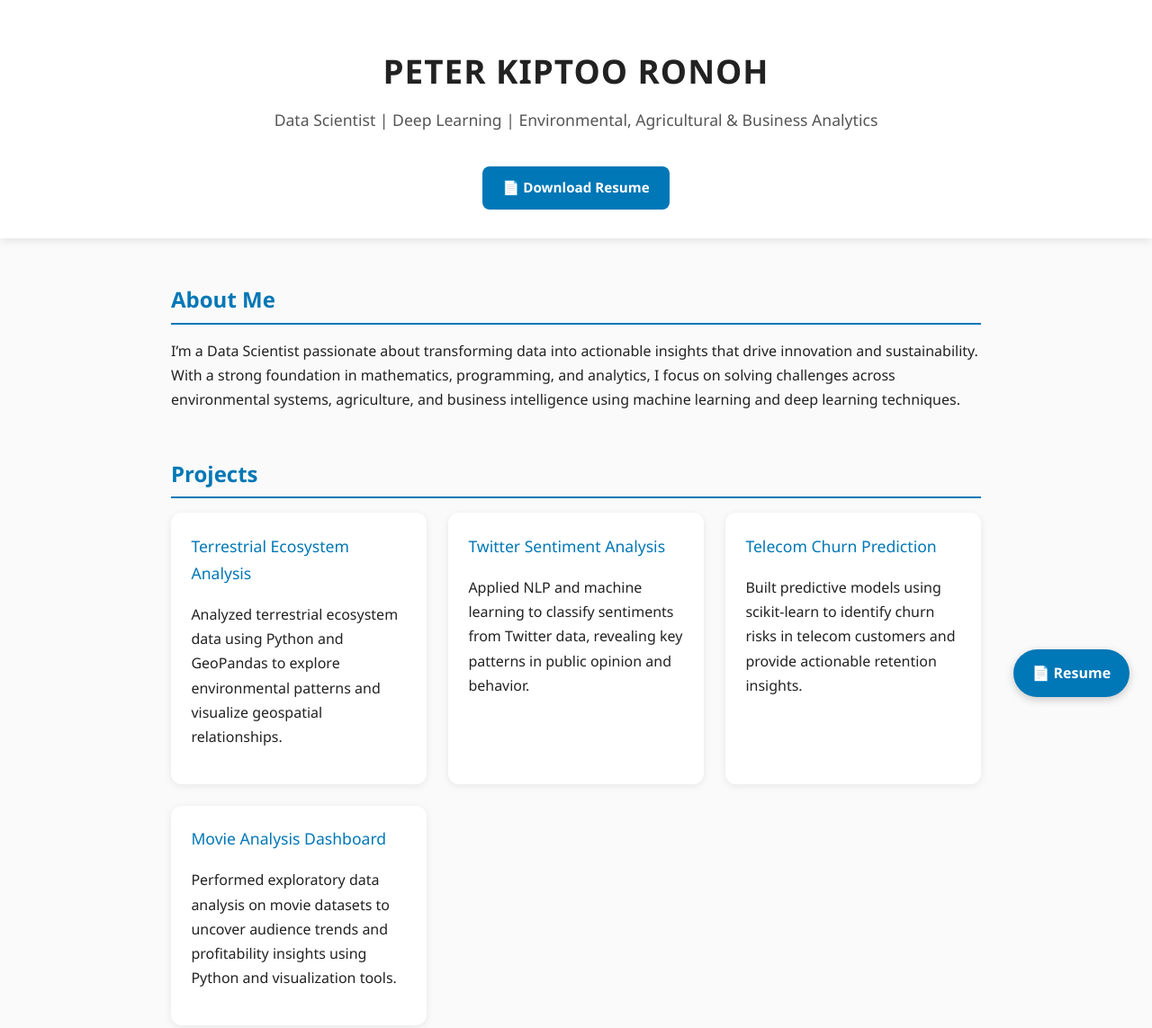
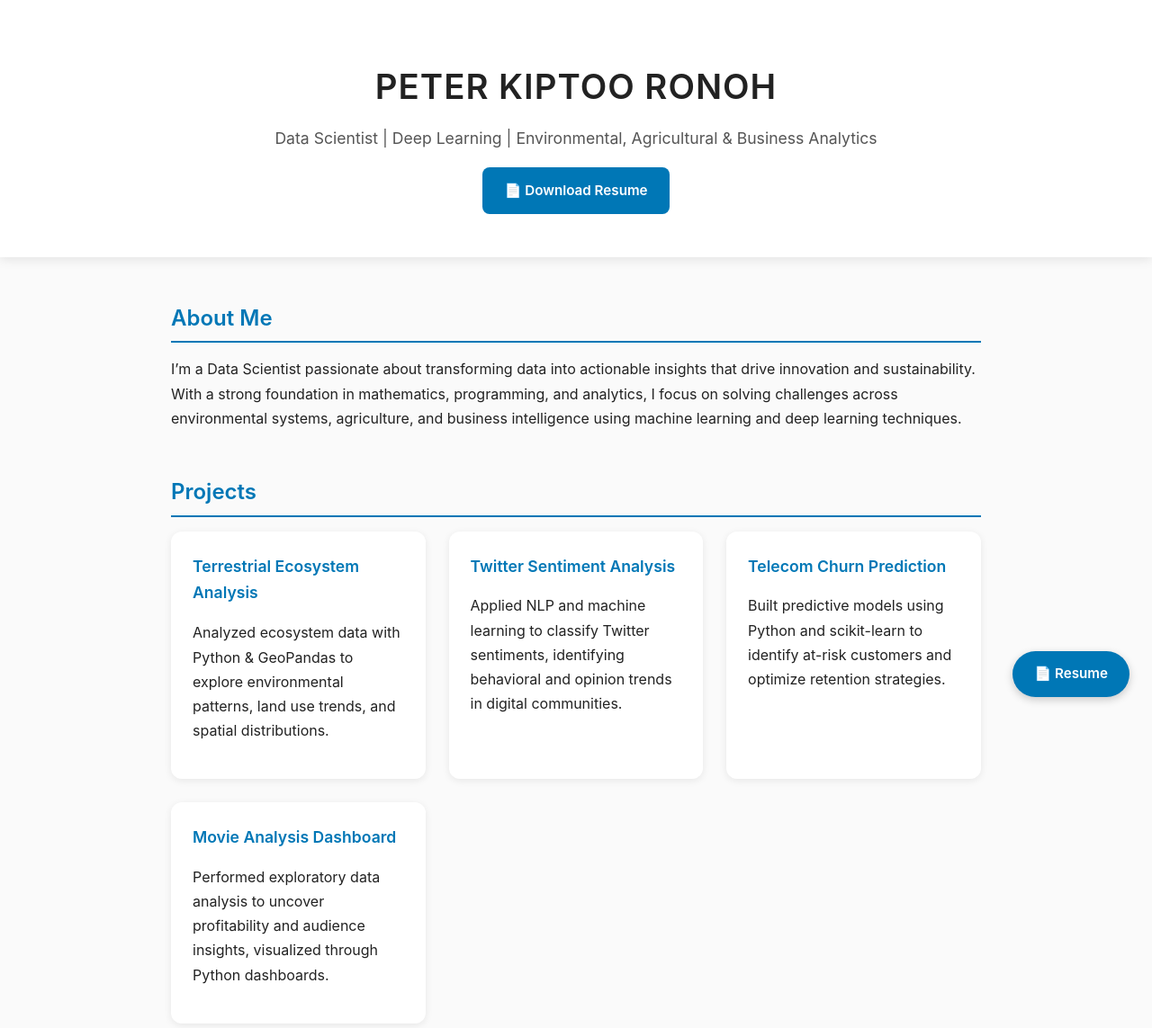
Before and after one commit to RonohSoy/ronohsoy.github.io, a plain HTML site: page index.html in a window 1280 px wide. Shown: the top 1143 px of the page at 90% size. Drawn offline with Linux system fonts and the light colour scheme.

Commit message:
Enhance styles and update project descriptions
Updated styles and animations for improved visual appeal. Revised project descriptions for clarity and conciseness.

```diff
--- a/index.html
+++ b/index.html
@@ -5,8 +5,9 @@
   <meta name="viewport" content="width=device-width, initial-scale=1.0" />
   <title>PETER KIPTOO RONOH | Data Scientist</title>
   <style>
+    /* ===== GLOBAL STYLES ===== */
     body {
-      font-family: 'Segoe UI', sans-serif;
+      font-family: 'Inter', 'Segoe UI', sans-serif;
       background-color: #fafafa;
       color: #222;
       margin: 0;
@@ -16,32 +17,64 @@
       overflow-x: hidden;
     }
 
+    h1, h2, h3 {
+      font-weight: 600;
+      margin: 0;
+    }
+
+    a {
+      color: #0077b6;
+      text-decoration: none;
+      transition: color 0.3s ease;
+    }
+
+    a:hover {
+      color: #005f8f;
+      text-decoration: underline;
+    }
+
+    /* ===== HEADER ===== */
     header {
       text-align: center;
-      padding: 3rem 1rem 2rem;
-      background-color: #ffffff;
-      box-shadow: 0 2px 10px rgba(0,0,0,0.1);
+      padding: 4rem 1rem 3rem;
+      background-color: #fff;
+      box-shadow: 0 2px 12px rgba(0,0,0,0.1);
+      opacity: 0;
+      transform: translateY(-30px);
+      animation: fadeInDown 1.2s ease forwards;
+    }
+
+    @keyframes fadeInDown {
+      to {
+        opacity: 1;
+        transform: translateY(0);
+      }
     }
 
     h1 {
-      margin: 0;
-      font-size: 2.3rem;
+      font-size: 2.4rem;
       letter-spacing: 1px;
       color: #222;
     }
 
     p.subtitle {
       color: #555;
-      margin-top: .5rem;
+      margin-top: .6rem;
       font-size: 1.1rem;
+      animation: fadeIn 1.8s ease forwards;
     }
 
-    .resume-btn {
+    @keyframes fadeIn {
+      from { opacity: 0; }
+      to { opacity: 1; }
+    }
+
+    /* ===== BUTTONS ===== */
+    .resume-btn, .floating-resume {
       display: inline-block;
-      margin-top: 1.2rem;
-      padding: 0.7rem 1.4rem;
       background-color: #0077b6;
       color: #fff;
+      padding: 0.8rem 1.5rem;
       border-radius: 8px;
       font-size: 0.95rem;
       font-weight: 600;
@@ -49,38 +82,27 @@
       transition: background-color 0.3s ease, transform 0.3s ease;
     }
 
-    .resume-btn:hover {
+    .resume-btn:hover, .floating-resume:hover {
       background-color: #005f8f;
       transform: translateY(-2px);
     }
 
-    /* Floating resume button */
     .floating-resume {
       position: fixed;
       bottom: 25px;
       right: 25px;
-      background-color: #0077b6;
-      color: #fff;
-      padding: 0.8rem 1.3rem;
+      box-shadow: 0 3px 10px rgba(0,0,0,0.2);
+      z-index: 1000;
       border-radius: 50px;
-      box-shadow: 0 3px 10px rgba(0,0,0,0.2);
-      font-weight: 600;
-      text-decoration: none;
-      z-index: 1000;
-      transition: transform 0.3s ease, background-color 0.3s ease;
     }
 
-    .floating-resume:hover {
-      background-color: #005f8f;
-      transform: scale(1.05);
-    }
-
+    /* ===== SECTIONS ===== */
     section {
       max-width: 900px;
       margin: 3rem auto;
       padding: 0 1rem;
       opacity: 0;
-      transform: translateY(30px);
+      transform: translateY(40px);
       transition: all 0.8s ease-out;
     }
 
@@ -96,20 +118,22 @@
       margin-bottom: 1rem;
     }
 
+    /* ===== PROJECT CARDS ===== */
     .projects {
       display: grid;
       grid-template-columns: repeat(auto-fit, minmax(260px, 1fr));
-      gap: 1.5rem;
+      gap: 1.6rem;
     }
 
     .card {
       background-color: #fff;
       border-radius: 12px;
       box-shadow: 0 2px 8px rgba(0,0,0,0.08);
-      padding: 1.4rem;
-      transition: transform 0.4s ease, box-shadow 0.4s ease, opacity 0.6s ease, transform 0.6s ease;
+      padding: 1.5rem;
+      transform-style: preserve-3d;
+      transition: transform 0.5s ease, box-shadow 0.5s ease;
       opacity: 0;
-      transform: translateY(40px);
+      transform: translateY(50px);
     }
 
     .card.visible {
@@ -118,7 +142,7 @@
     }
 
     .card:hover {
-      transform: scale(1.03);
+      transform: rotateX(4deg) rotateY(-3deg) scale(1.02);
       box-shadow: 0 6px 20px rgba(0, 119, 182, 0.25);
     }
 
@@ -128,16 +152,27 @@
       font-size: 1.1rem;
     }
 
-    a {
-      color: #0077b6;
-      text-decoration: none;
-      font-weight: 500;
+    /* ===== CONTACT SECTION ===== */
+    .contact-icons {
+      display: flex;
+      justify-content: center;
+      gap: 1.5rem;
+      margin-top: 1rem;
+      flex-wrap: wrap;
     }
 
-    a:hover {
-      text-decoration: underline;
+    .icon-link {
+      font-size: 1.8rem;
+      color: #0077b6;
+      transition: transform 0.3s ease, color 0.3s ease;
     }
 
+    .icon-link:hover {
+      color: #005f8f;
+      transform: translateY(-4px);
+    }
+
+    /* ===== FOOTER ===== */
     footer {
       text-align: center;
       padding: 2rem;
@@ -146,7 +181,11 @@
       border-top: 1px solid #ddd;
       margin-top: 3rem;
     }
+
   </style>
+
+  <!-- Font Awesome for icons -->
+  <script src="https://kit.fontawesome.com/a4d4e2a90d.js" crossorigin="anonymous"></script>
 </head>
 <body>
   <header>
@@ -165,22 +204,22 @@
     <div class="projects">
       <div class="card">
         <h3><a href="https://github.com/RonohSoy/Terrestrial_ecosystem_analysis" target="_blank">Terrestrial Ecosystem Analysis</a></h3>
-        <p>Analyzed terrestrial ecosystem data using Python and GeoPandas to explore environmental patterns and visualize geospatial relationships.</p>
+        <p>Analyzed ecosystem data with Python & GeoPandas to explore environmental patterns, land use trends, and spatial distributions.</p>
       </div>
 
       <div class="card">
         <h3><a href="https://github.com/RonohSoy/Twitter_Sentiment_Analysis_Project" target="_blank">Twitter Sentiment Analysis</a></h3>
-        <p>Applied NLP and machine learning to classify sentiments from Twitter data, revealing key patterns in public opinion and behavior.</p>
+        <p>Applied NLP and machine learning to classify Twitter sentiments, identifying behavioral and opinion trends in digital communities.</p>
       </div>
 
       <div class="card">
         <h3><a href="https://github.com/RonohSoy/TELECOM_CHURN_PREDICTION" target="_blank">Telecom Churn Prediction</a></h3>
-        <p>Built predictive models using scikit-learn to identify churn risks in telecom customers and provide actionable retention insights.</p>
+        <p>Built predictive models using Python and scikit-learn to identify at-risk customers and optimize retention strategies.</p>
       </div>
 
       <div class="card">
         <h3><a href="https://github.com/RonohSoy/MOVIE_ANALYSIS" target="_blank">Movie Analysis Dashboard</a></h3>
-        <p>Performed exploratory data analysis on movie datasets to uncover audience trends and profitability insights using Python and visualization tools.</p>
+        <p>Performed exploratory data analysis to uncover profitability and audience insights, visualized through Python dashboards.</p>
       </div>
     </div>
   </section>
@@ -194,39 +233,37 @@
 
   <section>
     <h2>Contact</h2>
-    <p>📧 <a href="mailto:pitronsoy@gmail.com">pitronsoy@gmail.com</a> |
-       🔗 <a href="https://www.linkedin.com/in/peter-ronoh-a96155195/" target="_blank">LinkedIn</a> |
-       🐙 <a href="https://github.com/RonohSoy" target="_blank">GitHub</a></p>
+    <div class="contact-icons">
+      <a href="mailto:pitronsoy@gmail.com" class="icon-link"><i class="fas fa-envelope"></i></a>
+      <a href="https://www.linkedin.com/in/peter-ronoh-a96155195/" target="_blank" class="icon-link"><i class="fab fa-linkedin"></i></a>
+      <a href="https://github.com/RonohSoy" target="_blank" class="icon-link"><i class="fab fa-github"></i></a>
+    </div>
   </section>
 
   <footer>
     © 2025 PETER KIPTOO RONOH. Built with 💡 and GitHub Pages.
   </footer>
 
-  <!-- Floating resume button -->
   <a href="https://drive.google.com/file/d/1WIEEfzbFc5GWiFQVC-QLaUoQZVpQ7r24/view?usp=sharing" target="_blank" class="floating-resume">📄 Resume</a>
 
   <script>
-    // Fade-in on scroll
+    // Scroll animations
     const sections = document.querySelectorAll('section');
     const cards = document.querySelectorAll('.card');
 
     function revealOnScroll() {
       const triggerBottom = window.innerHeight * 0.9;
-
       sections.forEach(section => {
         const sectionTop = section.getBoundingClientRect().top;
         if (sectionTop < triggerBottom) section.classList.add('visible');
       });
-
       cards.forEach((card, index) => {
         const cardTop = card.getBoundingClientRect().top;
         if (cardTop < triggerBottom) {
-          setTimeout(() => card.classList.add('visible'), index * 150); // staggered delay
+          setTimeout(() => card.classList.add('visible'), index * 100);
         }
       });
     }
-
     window.addEventListener('scroll', revealOnScroll);
     window.addEventListener('load', revealOnScroll);
   </script>
```
